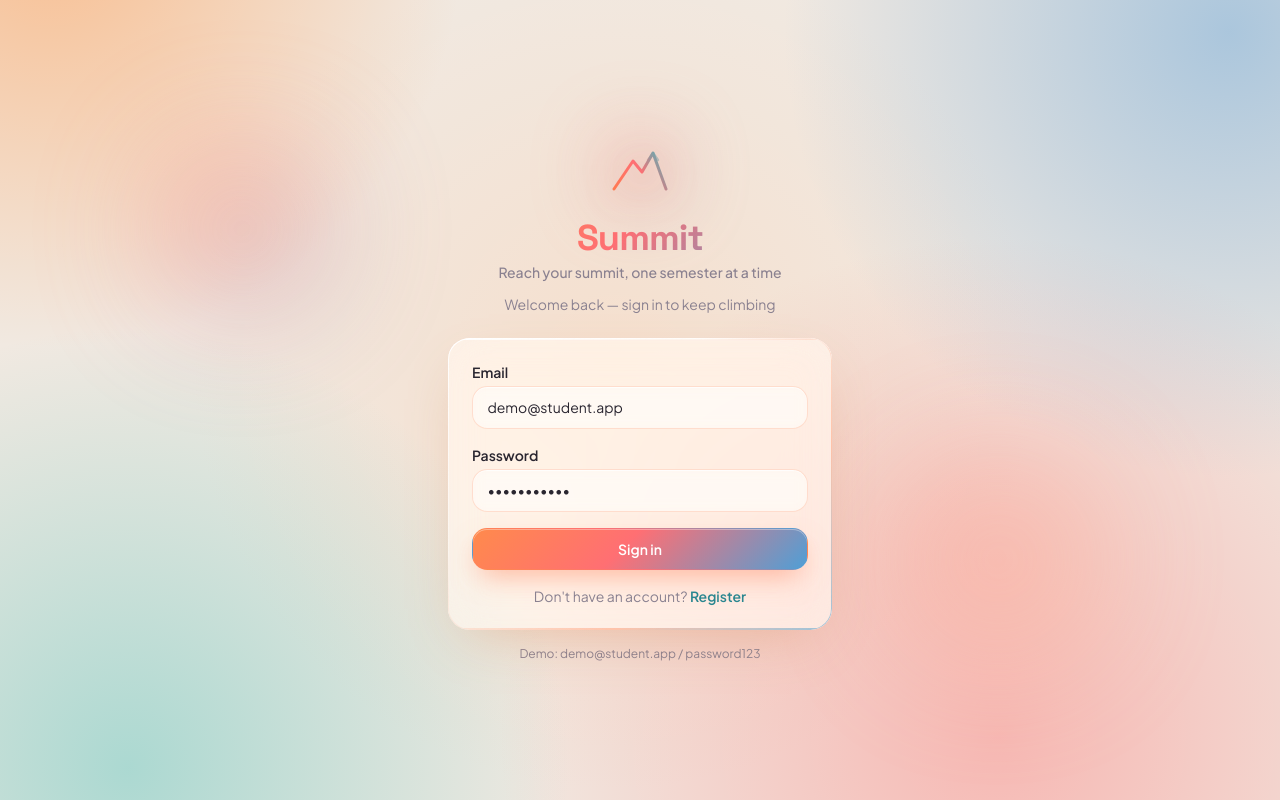
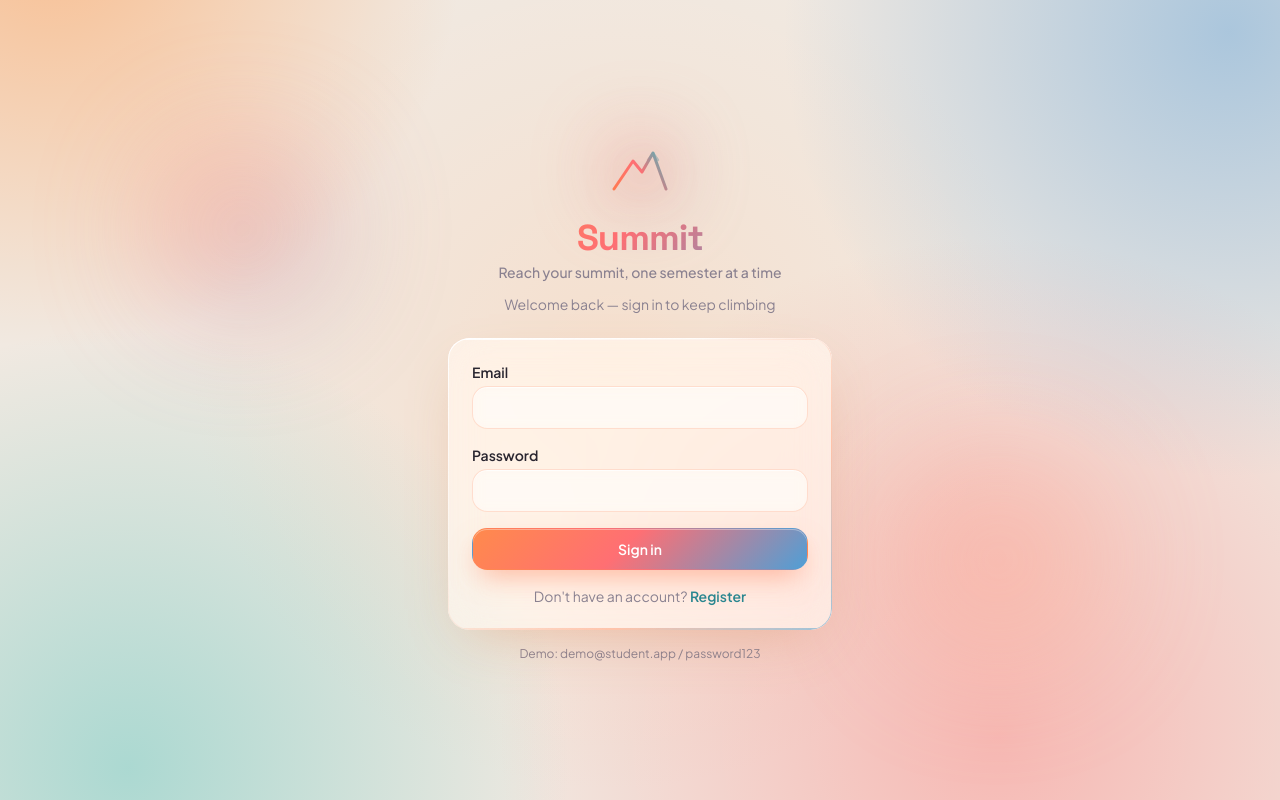
Before and after one commit to cpinzonv/SUMMIT, a React (Vite) app in the folder client/: page /login in a window 1280 px wide. Built offline with nearby package versions, Linux system fonts and the light colour scheme; no server answers.

Commit message:
fix: Remove demo email prefill from login page

```diff
--- a/client/src/pages/LoginPage.jsx
+++ b/client/src/pages/LoginPage.jsx
@@ -14,8 +14,8 @@ export default function LoginPage() {
 
   const [mode, setMode] = useState('login'); // 'login' | 'register'
   const [form, setForm] = useState({
-    email: 'demo@student.app',
-    password: 'password123',
+    email: '',
+    password: '',
     fullName: '',
     referralSource: '',
     referralSourceDetail: '',
```
